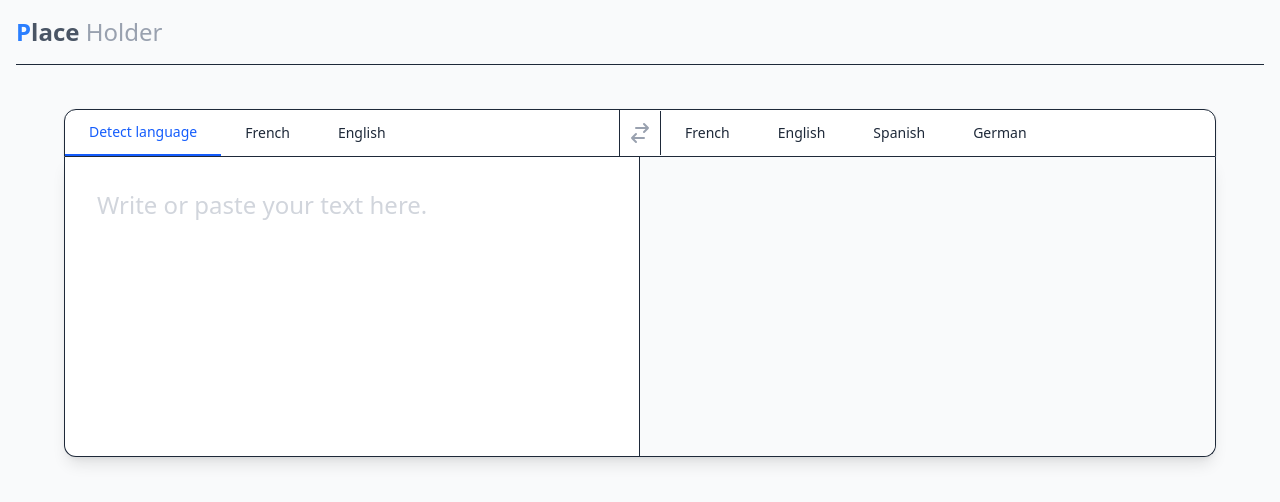
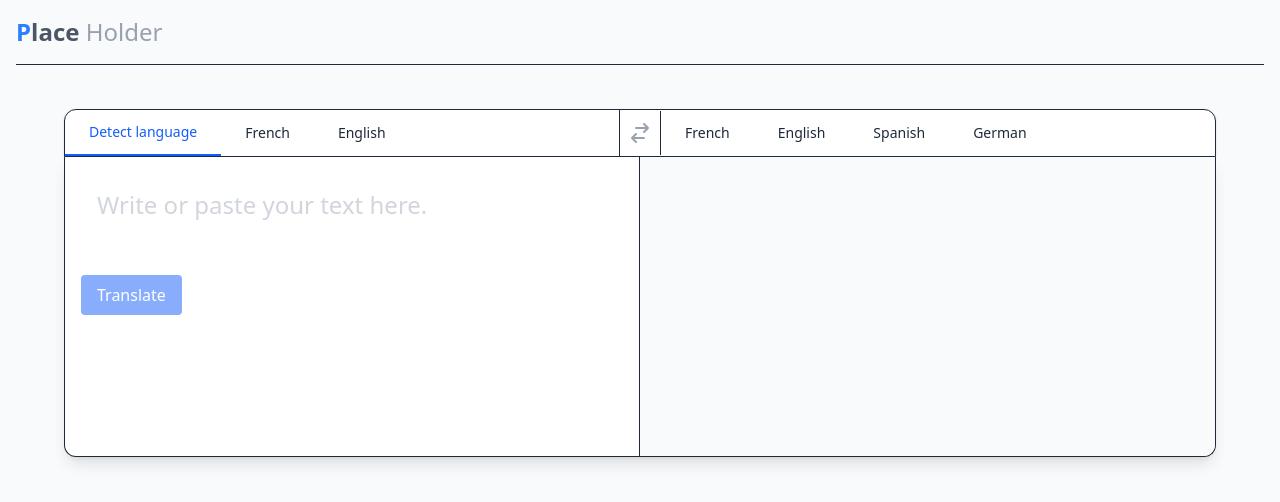
Before and after one commit to GautierPicon/NeuroTranslate, a SvelteKit app: page / in a window 1280 px wide. Shown: the top 502 px of the page. Built offline with nearby package versions, Linux system fonts and the light colour scheme.

Commit message:
feat: connection to Ollama

```diff
--- a/package.json
+++ b/package.json
@@ -33,5 +33,8 @@
 		"tailwindcss": "^4.1.17",
 		"typescript": "^5.9.3",
 		"vite": "^7.2.6"
+	},
+	"dependencies": {
+		"ollama": "^0.6.3"
 	}
 }
--- a/src/routes/+page.svelte
+++ b/src/routes/+page.svelte
@@ -3,8 +3,24 @@
 
 	let sourceText = '';
 	let targetText = '';
+	let loading = false;
 
 	const languages = ['French', 'English', 'Spanish', 'German', 'Japanese'];
+
+	async function translate() {
+		loading = true;
+
+		const res = await fetch('/api/translate', {
+			method: 'POST',
+			headers: { 'Content-Type': 'application/json' },
+			body: JSON.stringify({ text: sourceText })
+		});
+
+		const data = await res.json();
+		targetText = data.translation;
+
+		loading = false;
+	}
 </script>
 
 <main class="min-h-screen bg-gray-50 p-4 font-sans text-gray-800">
@@ -54,10 +70,17 @@
 					placeholder="Write or paste your text here."
 					class="w-full resize-none border-r border-none p-4 text-2xl placeholder-gray-300 outline-none focus:ring-0"
 				></textarea>
+				<button
+					on:click={translate}
+					class="mb-4 rounded bg-blue-600 px-4 py-2 text-white disabled:opacity-50"
+					disabled={!sourceText || loading}
+				>
+					{loading ? 'Translation...' : 'Translate'}
+				</button>
 			</div>
 
 			<div class="rounded-br-xl bg-gray-50 p-4 text-2xl">
-				{sourceText ? 'This is a translation simulation.' : targetText}
+				{targetText}
 			</div>
 		</div>
 	</div>
--- /dev/null
+++ b/src/routes/api/translate/+server.js
@@ -0,0 +1,24 @@
+import ollama from 'ollama';
+import { json } from '@sveltejs/kit';
+
+export async function POST({ request }) {
+	const { text } = await request.json();
+
+	if (!text) {
+		return json({ error: 'No text provided' }, { status: 400 });
+	}
+
+	const response = await ollama.chat({
+		model: 'translategemma:4b',
+		messages: [
+			{
+				role: 'user',
+				content: `Translate this text to English:\n\n${text}`
+			}
+		]
+	});
+
+	return json({
+		translation: response.message.content
+	});
+}
```
Also changed, not shown: src/lib/components/header.svelte (+4 -4 lines), 1 other file (tests, documents, lock files or other folders).
